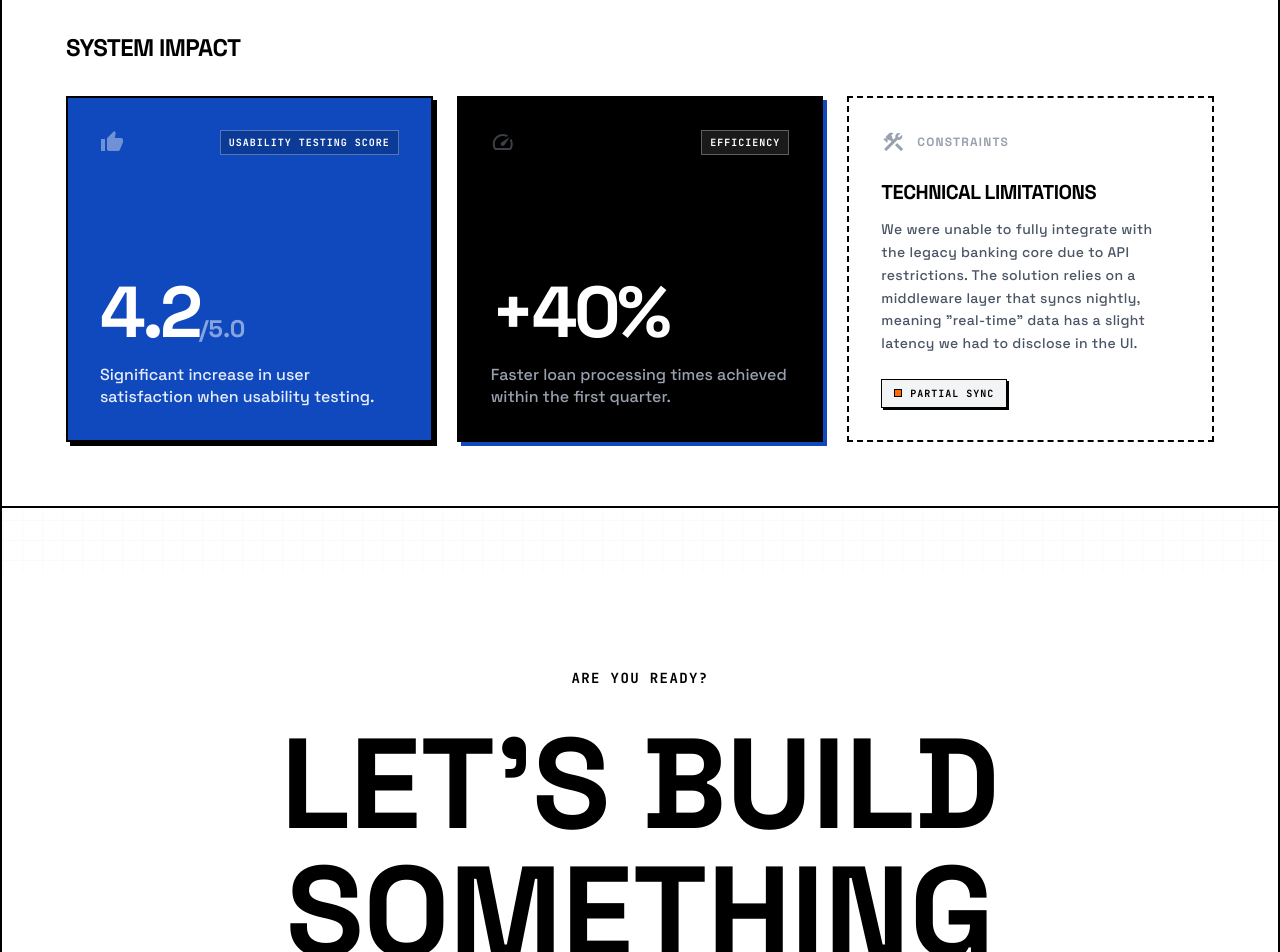
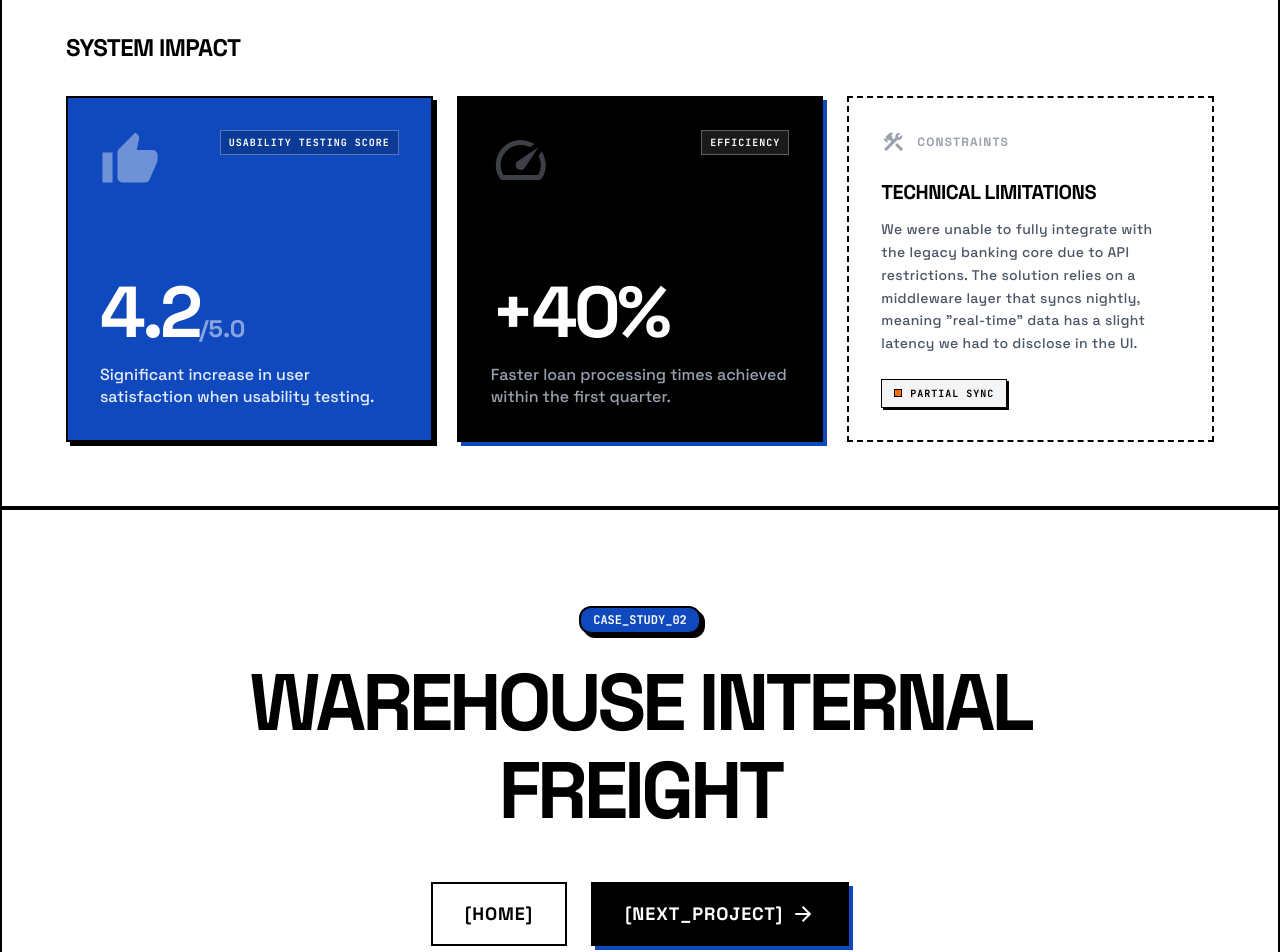
Before and after one commit to panjisap0805/Portfolio-Brutalist, a Next.js app: page /work/mds-cash in a window 1280 px wide. Shown: the part 3640-4592 px from the top of the page. Built offline with nearby package versions, Linux system fonts and the light colour scheme.

Commit message:
add new portfolio

```diff
--- /dev/null
+++ b/components/layout/LoadingScreen.js
@@ -0,0 +1,107 @@
+import React, { useState, useEffect } from 'react';
+
+export default function LoadingScreen({ onComplete }) {
+  const [progress, setProgress] = useState(0);
+
+  useEffect(() => {
+    // Random increment to simulate loading
+    const interval = setInterval(() => {
+      setProgress(prev => {
+        // randomly increment by 5-15 to simulate natural loading
+        const next = prev + Math.floor(Math.random() * 10) + 5;
+        if (next >= 100) {
+          clearInterval(interval);
+          setTimeout(() => {
+            if (onComplete) onComplete();
+          }, 600); // Wait slightly at 100% before firing complete
+          return 100;
+        }
+        return next;
+      });
+    }, 150); // fast loading for better UX
+
+    return () => clearInterval(interval);
+  }, [onComplete]);
+
+  // Determine styles for each module based on progress
+  const getModuleClasses = (rangeStart, rangeEnd) => {
+    if (progress < rangeStart) {
+      // Not yet reached
+      return {
+        boxClasses: "border-2 border-black p-4 bg-white opacity-50 transition-colors cursor-default",
+        textClasses: "font-label text-xs font-bold"
+      };
+    }
+    if (progress >= rangeStart && progress <= rangeEnd) {
+      // Active (blinking)
+      return {
+        boxClasses: "border-2 border-black p-4 bg-white transition-colors cursor-default",
+        textClasses: "font-label text-xs font-bold animate-pulse text-primary"
+      };
+    }
+    // Completed (> rangeEnd) (green color)
+    return {
+      boxClasses: "border-2 border-black p-4 bg-[#00FF00] transition-colors cursor-default",
+      textClasses: "font-label text-xs font-bold text-black"
+    };
+  };
+
+  const mod1 = getModuleClasses(0, 10);
+  const mod2 = getModuleClasses(11, 30);
+  const mod3 = getModuleClasses(31, 98);
+
+  return (
+    <div className="fixed inset-0 z-[9999] bg-white flex flex-col justify-center items-center p-6 md:p-12">
+      <div className="w-full max-w-5xl">
+        <div className="grid grid-cols-1 md:grid-cols-12 gap-8 items-end w-full">
+          {/* Progress Diagnostics */}
+          <div className="md:col-span-8 md:col-start-3 flex flex-col gap-6">
+            <div className="border-2 border-black p-6 bg-white shadow-[8px_8px_0_0_#000]">
+              <div className="flex justify-between items-end mb-4">
+                <span className="font-label text-lg font-bold">CORE_PROGRESS</span>
+                <span className="font-label text-2xl font-bold text-primary">STATUS: {progress}% COMPLETE</span>
+              </div>
+
+              {/* Progress Bar */}
+              <div className="w-full h-12 border-2 border-black p-1 bg-gray-100">
+                <div
+                  className="h-full bg-primary transition-all duration-200 ease-out relative"
+                  style={{ width: `${progress}%` }}
+                >
+                  <div
+                    className="absolute inset-0 bg-white/20"
+                    style={{
+                      backgroundImage: 'linear-gradient(45deg, transparent 25%, rgba(255,255,255,.2) 25%, rgba(255,255,255,.2) 50%, transparent 50%, transparent 75%, rgba(255,255,255,.2) 75%, rgba(255,255,255,.2))',
+                      backgroundSize: '20px 20px'
+                    }}
+                  ></div>
+                </div>
+              </div>
+            </div>
+
+            {/* Fetch List */}
+            <div className="grid grid-cols-1 sm:grid-cols-3 gap-4">
+              {/* MODULE 01 */}
+              <div className={mod1.boxClasses}>
+                <span className="font-label text-xs opacity-60 block mb-1">MODULE_01</span>
+                <span className={mod1.textClasses}>[LOADED: FONT_SPACE_GROTESK]</span>
+              </div>
+
+              {/* MODULE 02 */}
+              <div className={mod2.boxClasses}>
+                <span className="font-label text-xs opacity-60 block mb-1">MODULE_02</span>
+                <span className={mod2.textClasses}>[SCRIPTS: LOAD_JAVA_SCRIPTS]</span>
+              </div>
+
+              {/* MODULE 03 */}
+              <div className={mod3.boxClasses}>
+                <span className="font-label text-xs opacity-60 block mb-1">MODULE_03</span>
+                <span className={mod3.textClasses}>[FETCHING: ASSET_RELATED_IMAGE]</span>
+              </div>
+            </div>
+          </div>
+        </div>
+      </div>
+    </div>
+  );
+}
--- a/components/project/ProjectImpact.js
+++ b/components/project/ProjectImpact.js
@@ -1,4 +1,4 @@
-export default function ProjectImpact({ csatScore, csatSubtitle, efficiencyGain, efficiencySubtitle, constraintsText, feedbackQuote, feedbackSentiment }) {
+export default function ProjectImpact({ stat1Icon = "thumb_up", stat1Label = "USABILITY TESTING SCORE", stat1Value, stat1Suffix, stat1Subtitle, stat2Icon = "speed", stat2Label = "EFFICIENCY", stat2Value, stat2Subtitle, constraintsText, feedbackQuote, feedbackSentiment, feedbackAuthor }) {
   return (
     <div className="p-6 md:p-16 bg-white min-h-[500px] border-b-2 border-black">
       <h3 className="font-bold text-2xl uppercase tracking-tight mb-8">System Impact</h3>
@@ -6,25 +6,25 @@ export default function ProjectImpact({ csatScore, csatSubtitle, efficiencyGain,
         {/* Stat 1 */}
         <div className="p-8 bg-primary text-white border-2 border-black flex flex-col justify-between min-h-[280px] shadow-[4px_4px_0px_#000]">
           <div className="flex justify-between items-start">
-            <span className="material-icons text-5xl opacity-40">thumb_up</span>
-            <span className="font-mono text-[10px] uppercase tracking-widest border border-white/30 px-2 py-1 bg-black/20 font-bold">USABILITY TESTING SCORE</span>
+            <span className="material-icons !text-6xl opacity-40">{stat1Icon}</span>
+            <span className="font-mono text-[10px] uppercase tracking-widest border border-white/30 px-2 py-1 bg-black/20 font-bold">{stat1Label}</span>
           </div>
           <div className="mt-8">
-            <span className="text-7xl font-black tracking-tighter">{csatScore}</span>
-            <span className="text-2xl font-bold opacity-50">/5.0</span>
-            <p className="mt-4 text-white/90 font-medium leading-snug">{csatSubtitle}</p>
+            <span className={`font-black tracking-tighter ${stat1Value && stat1Value.length > 5 ? 'text-4xl md:text-5xl uppercase' : 'text-7xl'}`}>{stat1Value}</span>
+            {stat1Suffix && <span className="text-2xl font-bold opacity-50">{stat1Suffix}</span>}
+            <p className="mt-4 text-white/90 font-medium leading-snug">{stat1Subtitle}</p>
           </div>
         </div>
 
         {/* Stat 2 */}
         <div className="p-8 bg-black text-white border-2 border-black flex flex-col justify-between min-h-[280px] shadow-[4px_4px_0px_theme(colors.primary)]">
           <div className="flex justify-between items-start">
-            <span className="material-icons text-5xl opacity-40 text-gray-400">speed</span>
-            <span className="font-mono text-[10px] uppercase tracking-widest border border-white/30 px-2 py-1 bg-white/10 font-bold">EFFICIENCY</span>
+            <span className="material-icons !text-6xl opacity-40 text-gray-400">{stat2Icon}</span>
+            <span className="font-mono text-[10px] uppercase tracking-widest border border-white/30 px-2 py-1 bg-white/10 font-bold">{stat2Label}</span>
           </div>
           <div className="mt-8">
-            <span className="text-7xl font-black tracking-tighter text-white">{efficiencyGain}</span>
-            <p className="mt-4 text-gray-400 font-medium leading-snug">{efficiencySubtitle}</p>
+            <span className={`font-black tracking-tighter text-white ${stat2Value && stat2Value.length > 5 ? 'text-4xl md:text-4xl uppercase' : 'text-7xl'}`}>{stat2Value}</span>
+            <p className="mt-4 text-gray-400 font-medium leading-snug">{stat2Subtitle}</p>
           </div>
         </div>
 
@@ -56,6 +56,11 @@ export default function ProjectImpact({ csatScore, csatSubtitle, efficiencyGain,
               <p className="text-lg md:text-xl font-bold leading-relaxed mb-4">
                 "{feedbackQuote}"
               </p>
+              {feedbackAuthor && (
+                <p className="font-mono font-bold text-xs uppercase text-gray-500 mb-6 tracking-widest">
+                  — {feedbackAuthor}
+                </p>
+              )}
               <div className="inline-flex items-center gap-1 text-xs font-bold bg-slate-100 px-2 py-1 rounded text-slate-600">
                 <span className="w-2 h-2 rounded-full bg-green-500"></span>
                 {feedbackSentiment}
--- /dev/null
+++ b/components/project/ProjectNavigation.js
@@ -0,0 +1,29 @@
+import Link from 'next/link';
+
+export default function ProjectNavigation({ nextProject }) {
+  if (!nextProject) return null;
+
+  return (
+    <section className="bg-white border-t-2 border-black py-16 md:py-24">
+      <div className="max-w-5xl mx-auto px-6 flex flex-col items-center text-center">
+        <div className="inline-block px-3 py-1 border-2 border-black rounded-full text-xs font-mono font-bold mb-6 bg-primary text-white brutalist-shadow">
+          {nextProject.tag}
+        </div>
+        <h2
+          className="text-4xl md:text-6xl lg:text-[5rem] font-bold leading-[1.1] tracking-tighter uppercase mb-12"
+          dangerouslySetInnerHTML={{ __html: nextProject.title }}
+        />
+
+        <div className="flex flex-col sm:flex-row gap-6 items-center justify-center w-full">
+          <Link href="/" className="group bg-white text-black font-bold text-lg px-8 py-4 uppercase tracking-wider text-center brutalist-border hover:bg-gray-50 transition-all flex items-center justify-center gap-2 w-full sm:w-auto">
+            [HOME]
+          </Link>
+          <Link href={nextProject.link} className="group bg-black text-white font-bold text-lg px-8 py-4 uppercase tracking-wider text-center brutalist-border brutalist-shadow-primary hover:translate-y-[2px] hover:translate-x-[2px] hover:shadow-[2px_2px_0_0_#0f49bd] transition-all flex items-center justify-center gap-2 w-full sm:w-auto">
+            [NEXT_PROJECT]
+            <span className="material-icons group-hover:translate-x-1 transition-transform">arrow_forward</span>
+          </Link>
+        </div>
+      </div>
+    </section>
+  );
+}
--- a/pages/_app.js
+++ b/pages/_app.js
@@ -1,5 +1,25 @@
 import "@/styles/globals.css";
+import { useState, useEffect } from "react";
+import LoadingScreen from "../components/layout/LoadingScreen";
 
 export default function App({ Component, pageProps }) {
-  return <Component {...pageProps} />;
+  const [loading, setLoading] = useState(true);
+
+  // Prevent scrolling when loading
+  useEffect(() => {
+    if (loading) {
+      document.body.style.overflow = "hidden";
+    } else {
+      document.body.style.overflow = "auto";
+    }
+  }, [loading]);
+
+  return (
+    <>
+      {loading && <LoadingScreen onComplete={() => setLoading(false)} />}
+      <div className={loading ? 'hidden' : 'block'}>
+        <Component {...pageProps} />
+      </div>
+    </>
+  );
 }
--- a/pages/work/mds-cash.js
+++ b/pages/work/mds-cash.js
@@ -7,6 +7,7 @@ import ProjectProcess from "../../components/project/ProjectProcess";
 import ProjectInsights from "../../components/project/ProjectInsights";
 import ProjectShowcase from "../../components/project/ProjectShowcase";
 import ProjectImpact from "../../components/project/ProjectImpact";
+import ProjectNavigation from "../../components/project/ProjectNavigation";
 
 export default function MDSCash() {
   const projectData = {
@@ -54,11 +55,17 @@ export default function MDSCash() {
       detailImage: "https://lh3.googleusercontent.com/aida-public/AB6AXuD6hz92JhgWBkJVVIeUHysLgVBhqSc1jJfX-Q_pxqIT1LF6tactG_JsrBuQfewPf8ZVaYofGy3e_MXRgrCvoC0JIZHEi7BgCoqVuOH-DaePa-71V39KOUrSbC2DTjCLbCjvppCOPoW64b3fQo1I52l42Xs3XQc5pbUSK98SHGkgEyDePy3IxzNE9oi9F-RoZMdBUeyCKc3nmpE8iGfP1zOXAyPgi4c2FFwuRj7xutQZCNl704XTcCTtZdBbMy217YzRso9cNNjFBmae"
     },
     impact: {
-      csatScore: "4.2",
-      csatSubtitle: "Significant increase in user satisfaction when usability testing.",
-      efficiencyGain: "+40%",
-      efficiencySubtitle: "Faster loan processing times achieved within the first quarter.",
+      stat1Value: "4.2",
+      stat1Suffix: "/5.0",
+      stat1Subtitle: "Significant increase in user satisfaction when usability testing.",
+      stat2Value: "+40%",
+      stat2Subtitle: "Faster loan processing times achieved within the first quarter.",
       constraintsText: 'We were unable to fully integrate with the legacy banking core due to API restrictions. The solution relies on a middleware layer that syncs nightly, meaning "real-time" data has a slight latency we had to disclose in the UI.'
+    },
+    nextProject: {
+      tag: "CASE_STUDY_02",
+      title: "WAREHOUSE INTERNAL<br className='hidden md:block'/> FREIGHT",
+      link: "/work/warehouse-internal-freight"
     }
   };
 
@@ -91,12 +98,14 @@ export default function MDSCash() {
           detailImage={projectData.showcase.detailImage}
         />
         <ProjectImpact
-          csatScore={projectData.impact.csatScore}
-          csatSubtitle={projectData.impact.csatSubtitle}
-          efficiencyGain={projectData.impact.efficiencyGain}
-          efficiencySubtitle={projectData.impact.efficiencySubtitle}
+          stat1Value={projectData.impact.stat1Value}
+          stat1Suffix={projectData.impact.stat1Suffix}
+          stat1Subtitle={projectData.impact.stat1Subtitle}
+          stat2Value={projectData.impact.stat2Value}
+          stat2Subtitle={projectData.impact.stat2Subtitle}
           constraintsText={projectData.impact.constraintsText}
         />
+        <ProjectNavigation nextProject={projectData.nextProject} />
       </Layout>
     </>
   );
--- a/pages/work/warehouse-internal-freight.js
+++ b/pages/work/warehouse-internal-freight.js
@@ -18,7 +18,7 @@ export default function WarehouseInternalFreight() {
     metadata: [
       { label: "Role", value: "UI/UX Designer" },
       { label: "Timeline", value: "4 Weeks" },
-      { label: "Collaboration", value: "Steven" },
+      { label: "Collaboration", value: "Steven (PM)" },
       { label: "Platform", value: "Internal Web App" }
     ],
     context: {
@@ -54,11 +54,16 @@ export default function WarehouseInternalFreight() {
       detailImage: "https://lh3.googleusercontent.com/aida-public/AB6AXuD6hz92JhgWBkJVVIeUHysLgVBhqSc1jJfX-Q_pxqIT1LF6tactG_JsrBuQfewPf8ZVaYofGy3e_MXRgrCvoC0JIZHEi7BgCoqVuOH-DaePa-71V39KOUrSbC2DTjCLbCjvppCOPoW64b3fQo1I52l42Xs3XQc5pbUSK98SHGkgEyDePy3IxzNE9oi9F-RoZMdBUeyCKc3nmpE8iGfP1zOXAyPgi4c2FFwuRj7xutQZCNl704XTcCTtZdBbMy217YzRso9cNNjFBmae"
     },
     impact: {
-      csatScore: "ZERO",
-      csatSubtitle: "Missing items reported post-implementation.",
-      efficiencyGain: "Paper Reduced",
-      efficiencySubtitle: "Scan vs Type workflow drastically increased throughput.",
+      stat1Icon: "inventory_2",
+      stat1Label: "ACCURACY",
+      stat1Value: "ZERO",
+      stat1Subtitle: "Missing items reported post-implementation.",
+      stat2Icon: "bolt",
+      stat2Label: "EFFICIENCY",
+      stat2Value: "Paper Reduced",
+      stat2Subtitle: "Scan vs Type workflow drastically increased throughput.",
       feedbackQuote: "Highly Beneficial",
+      feedbackAuthor: "Amen, Head of Warehouse",
       feedbackSentiment: "POSITIVE SENTIMENT"
     }
   };
@@ -92,11 +97,16 @@ export default function WarehouseInternalFreight() {
           detailImage={projectData.showcase.detailImage}
         />
         <ProjectImpact
-          csatScore={projectData.impact.csatScore}
-          csatSubtitle={projectData.impact.csatSubtitle}
-          efficiencyGain={projectData.impact.efficiencyGain}
-          efficiencySubtitle={projectData.impact.efficiencySubtitle}
+          stat1Icon={projectData.impact.stat1Icon}
+          stat1Label={projectData.impact.stat1Label}
+          stat1Value={projectData.impact.stat1Value}
+          stat1Subtitle={projectData.impact.stat1Subtitle}
+          stat2Icon={projectData.impact.stat2Icon}
+          stat2Label={projectData.impact.stat2Label}
+          stat2Value={projectData.impact.stat2Value}
+          stat2Subtitle={projectData.impact.stat2Subtitle}
           feedbackQuote={projectData.impact.feedbackQuote}
+          feedbackAuthor={projectData.impact.feedbackAuthor}
           feedbackSentiment={projectData.impact.feedbackSentiment}
         />
       </Layout>
```
Lines whose indentation alone changed are shown as unchanged.
